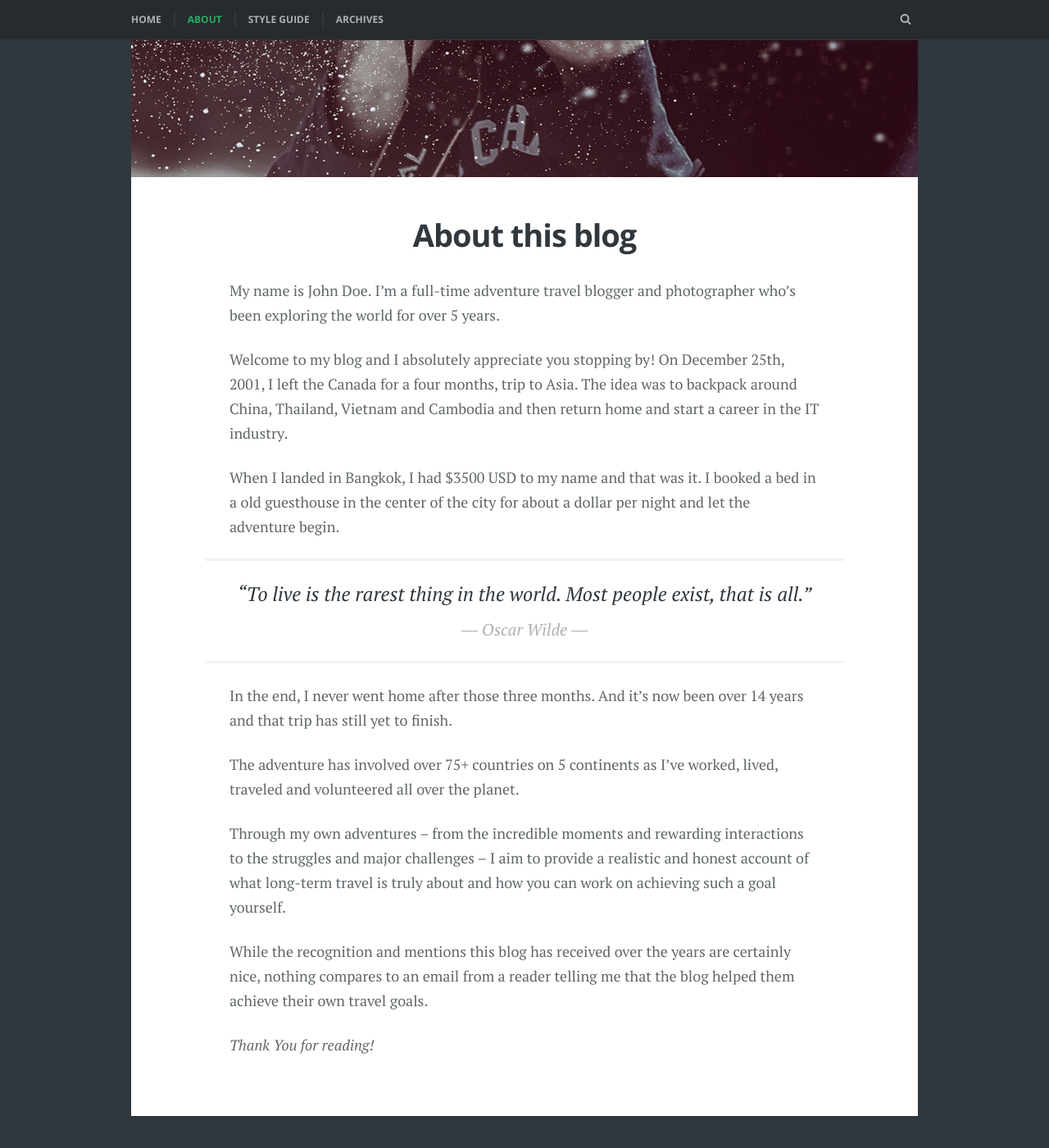
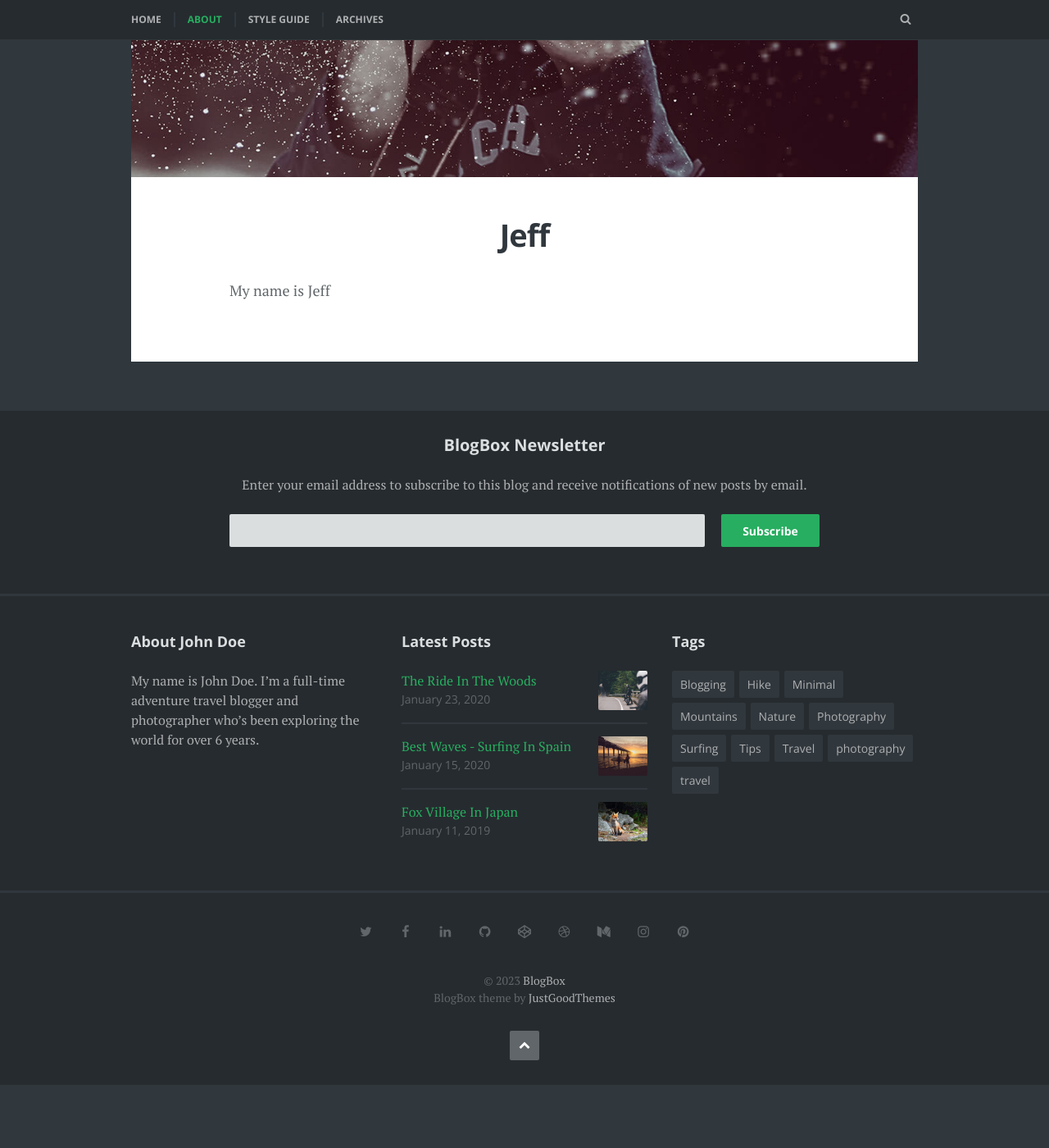
Before and after one commit to Vraptiss/Vraptis, a Jekyll site: the page built from BlogBox-Jekyll-Theme-master/about.md, in a window 1280 px wide and 1400 px high, scrolled down 784 px. Shown: the whole window at 82% size. Built offline with Jekyll 4.4.1, drawn with Linux system fonts in a browser that asks for light colours; some web fonts are replaced; after the commit the page ends 2107 px from its top, so only the background shows below that.

Commit message:
Update about.md

```diff
--- a/BlogBox-Jekyll-Theme-master/about.md
+++ b/BlogBox-Jekyll-Theme-master/about.md
@@ -1,24 +1,7 @@
 ---
 layout: page
-title: About this blog
+title: Jeff
 description: An optional about page for BlogBox Jekyll theme
 featured_image: aboutPage.jpg
 ---
-
-My name is John Doe. I’m a full-time adventure travel blogger and photographer who’s been exploring the world for over 5 years.
-
-Welcome to my blog and I absolutely appreciate you stopping by! On December 25th, 2001, I left the Canada for a four months, trip to Asia. The idea was to backpack around China, Thailand, Vietnam and Cambodia and then return home and start a career in the IT industry.
-
-When I landed in Bangkok, I had $3500 USD to my name and that was it. I booked a bed in a old guesthouse in the center of the city for about a dollar per night and let the adventure begin.
-
-> “To live is the rarest thing in the world. Most people exist, that is all.” <cite>― Oscar Wilde ―</cite>
-
-In the end, I never went home after those three months. And it’s now been over 14 years and that trip has still yet to finish.
-
-The adventure has involved over 75+ countries on 5 continents as I’ve worked, lived, traveled and volunteered all over the planet.
-
-Through my own adventures – from the incredible moments and rewarding interactions to the struggles and major challenges – I aim to provide a realistic and honest account of what long-term travel is truly about and how you can work on achieving such a goal yourself.
-
-While the recognition and mentions this blog has received over the years are certainly nice, nothing compares to an email from a reader telling me that the blog helped them achieve their own travel goals.
-
-*Thank You for reading!*
+My name is Jeff
```
